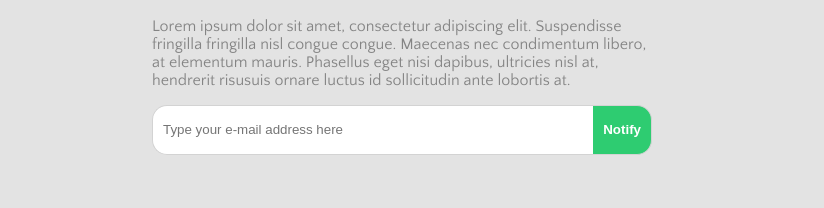
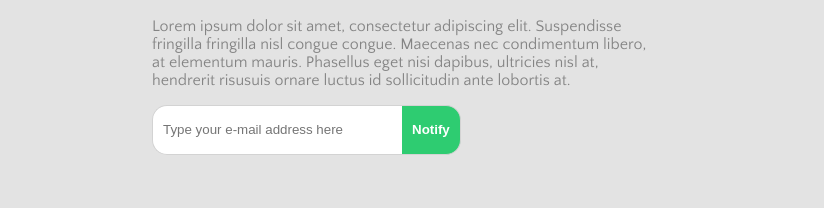
Before and after one commit to PawelBarczuk/notify, a plain HTML site: page index.html in a window 1280 px wide. Shown: the part 1051-1259 px from the top of the page, 0-824 px from the left. Drawn offline with Linux system fonts and the light colour scheme; grey boxes are pictures that could not be loaded.

Commit message:
fixed form size

```diff
--- a/css/style.css
+++ b/css/style.css
@@ -123,6 +123,7 @@ input[type=email] {
     padding-left: 10px;
     box-sizing: border-box;
     width: 100%;
+    max-width: 250px;
 }
 button {
     border: 1px solid lightgrey;
```
